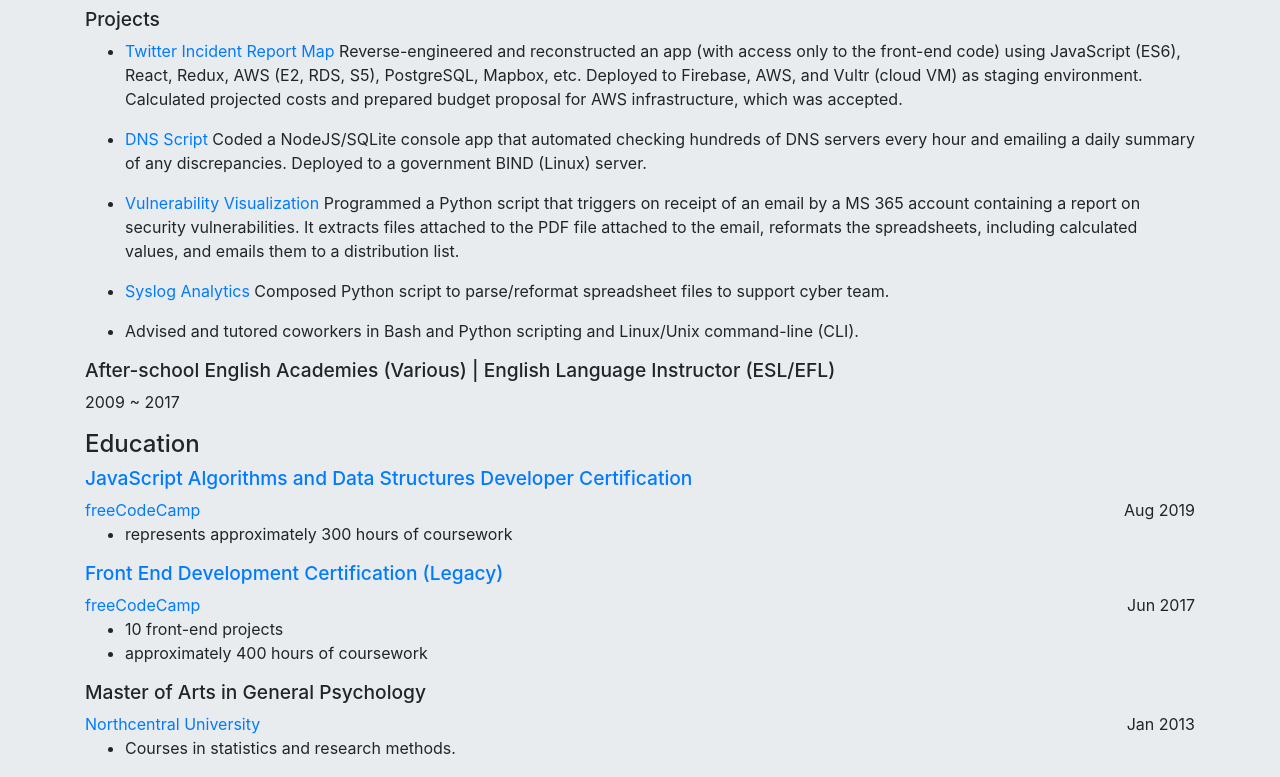
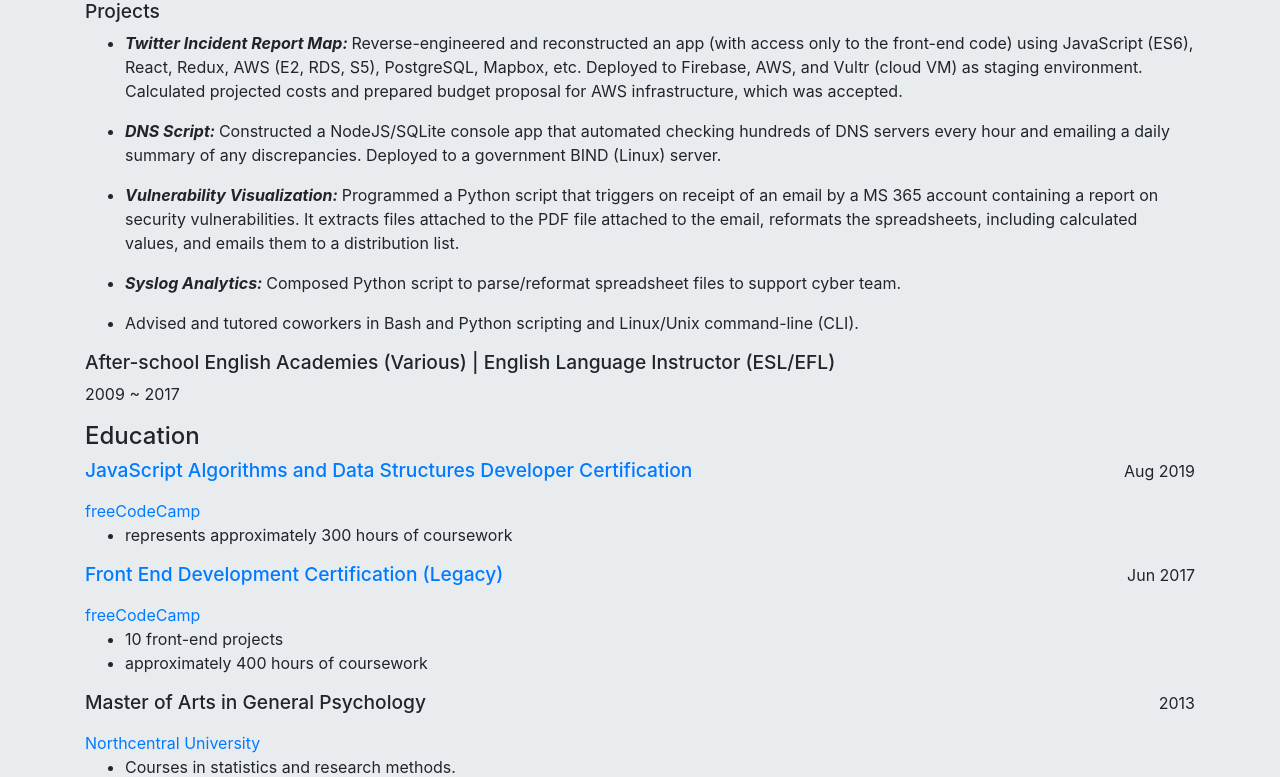
Before and after one commit to lraulin/reactstrap-resume, a React (Create React App) app: page /resume in a window 1280 px wide. Shown: the part 960-1737 px from the top of the page. Built offline with nearby package versions, Linux system fonts and the light colour scheme.

Commit message:
Format resume

```diff
--- a/src/Resume.jsx
+++ b/src/Resume.jsx
@@ -40,6 +40,14 @@
   margin: "auto",
 };
 
+const floatLeft = {
+  float: "left",
+};
+
+const clear = {
+  clear: "both",
+};
+
 const popup = () => alert("Not yet implemented!");
 
 const Resume = props => {
@@ -73,28 +81,26 @@
             <article id="resume">
               <header>
                 <h1>Lee M. Raulin</h1>
-                <p className="subtitle" style={{ centered }}>
-                  JavaScript/Python Developer
-                </p>
+                <p className="subtitle">JavaScript/Python Developer</p>
               </header>
               <section id="contactSection">
-                <span className="contactInfo phoneNumber">
+                <span className="contactInfo phoneNumber" style={floatLeft}>
                   <i className="fas fa-mobile-alt"></i> (443) 684-8939
                 </span>
-                <span className="contactInfo emailAddress">
+                <span className="contactInfo emailAddress" style={floatLeft}>
                   <a href="mailto:leeraulin@gmail.com">
                     <i className="fas fa-envelope-square"></i>{" "}
                     leeraulin@gmail.com
                   </a>
                 </span>
-                <span className="contactInfo streetAddress">
+                <span className="contactInfo streetAddress" style={floatLeft}>
                   <a href="https://www.google.com/maps/place/Chesapeake+Beach">
                     <i className="fas fa-map-marked-alt"></i> Chesapeake Beach,
                     MD
                   </a>
                 </span>
               </section>
-              <section id="summarySection">
+              <section id="summarySection" style={clear}>
                 <h2>Summary</h2>
                 <p>
                   Dedicated and disciplined self-taught programmer 8+ years of
@@ -176,9 +182,7 @@
                 <ul>
                   <li>
                     <p>
-                      <a href="/projects/incident-map">
-                        Twitter Incident Report Map
-                      </a>{" "}
+                      <em>Twitter Incident Report Map: </em>
                       Reverse-engineered and reconstructed an app (with access
                       only to the front-end code) using JavaScript (ES6), React,
                       Redux, AWS (E2, RDS, S5), PostgreSQL, Mapbox, etc.
@@ -192,18 +196,15 @@
                 <ul>
                   <li>
                     <p>
-                      <a href="/projects/dns-script">DNS Script</a> Coded a
-                      NodeJS/SQLite console app that automated checking hundreds
-                      of DNS servers every hour and emailing a daily summary of
-                      any discrepancies. Deployed to a government BIND (Linux)
-                      server.
+                      <em>DNS Script: </em>Constructed a NodeJS/SQLite console
+                      app that automated checking hundreds of DNS servers every
+                      hour and emailing a daily summary of any discrepancies.
+                      Deployed to a government BIND (Linux) server.
                     </p>
                   </li>
                   <li>
                     <p>
-                      <a href="/projects/vulnerability-visualization">
-                        Vulnerability Visualization
-                      </a>{" "}
+                      <em>Vulnerability Visualization: </em>
                       Programmed a Python script that triggers on receipt of an
                       email by a MS 365 account containing a report on security
                       vulnerabilities. It extracts files attached to the PDF
@@ -214,7 +215,7 @@
                   </li>
                   <li>
                     <p>
-                      <a href="/projects/syslog_analytics">Syslog Analytics</a>{" "}
+                      <em>Syslog Analytics: </em>
                       Composed Python script to parse/reformat spreadsheet files
                       to support cyber team.
                     </p>
@@ -269,6 +270,7 @@
                   city="St. Mary's City, MD"
                   schoolUrl="https://www.smcm.edu"
                   bulletPoints={[]}
+                  date="2004-06"
                 />
               </section>
             </article>
--- a/src/School.jsx
+++ b/src/School.jsx
@@ -4,6 +4,7 @@
 const justifySpaceBetween = { justifyContent: "space-between" };
 
 const months = [
+  "",
   "January",
   "February",
   "March",
@@ -20,12 +21,17 @@
 
 const formatDate = (date = "") => {
   if (date) {
-    date = new Date(date);
+    if (typeof date === "number") {
+      date = date.toString();
+    }
+    date = new Date(...date.split("-"));
     return `${months[date.getMonth()].slice(0, 3)} ${date.getFullYear()}`;
   } else {
     return "";
   }
 };
+
+console.log(formatDate(2004));
 
 const dateRange = (start, stop) => {
   [start, stop] = [start, stop].map(x => formatDate(x));
@@ -54,28 +60,38 @@
   console.log(dateText);
   return (
     <div>
+      <div className="line1">
         {/* if (there is a degree url): make the header a link */}
         {degreeUrl && (
-        <h3>
+          <h3 style={{ textAlign: "left", float: "left" }}>
             <a href={schoolUrl}>{degree}</a>
           </h3>
         )}
         {/* else: no link, just header */}
-      {!degreeUrl && <h3>{degree}</h3>}
+        {!degreeUrl && (
+          <h3 style={{ textAlign: "left", float: "left" }}>{degree}</h3>
+        )}
 
         {/* date(s) if any */}
-      {(date || startDate) && <p style={{ float: "right" }}>{dateText}</p>}
-
-      <a href={schoolUrl}>{schoolName}</a>
+        {(date || startDate) && (
+          <p style={{ textAlign: "right", float: "right" }}>{dateText}</p>
+        )}
+      </div>
+      <div className="line2" style={{ clear: "both" }}>
+        {/* SCHOOL NAME */}
+        <a style={{ textAlign: "left", float: "left" }} href={schoolUrl}>
+          {schoolName}
+        </a>
 
         {/* city, if exists */}
         {city && (
-        <p className="city" style={{ float: "right" }}>
+          <p className="city" style={{ textAlign: "right", float: "right" }}>
             {" "}
             {city}
           </p>
         )}
-      <ul>
+      </div>
+      <ul style={{ clear: "both" }}>
         {bulletPoints.map(point => (
           <li key={point}>{point}</li>
         ))}
```
Lines whose indentation alone changed are shown as unchanged.
